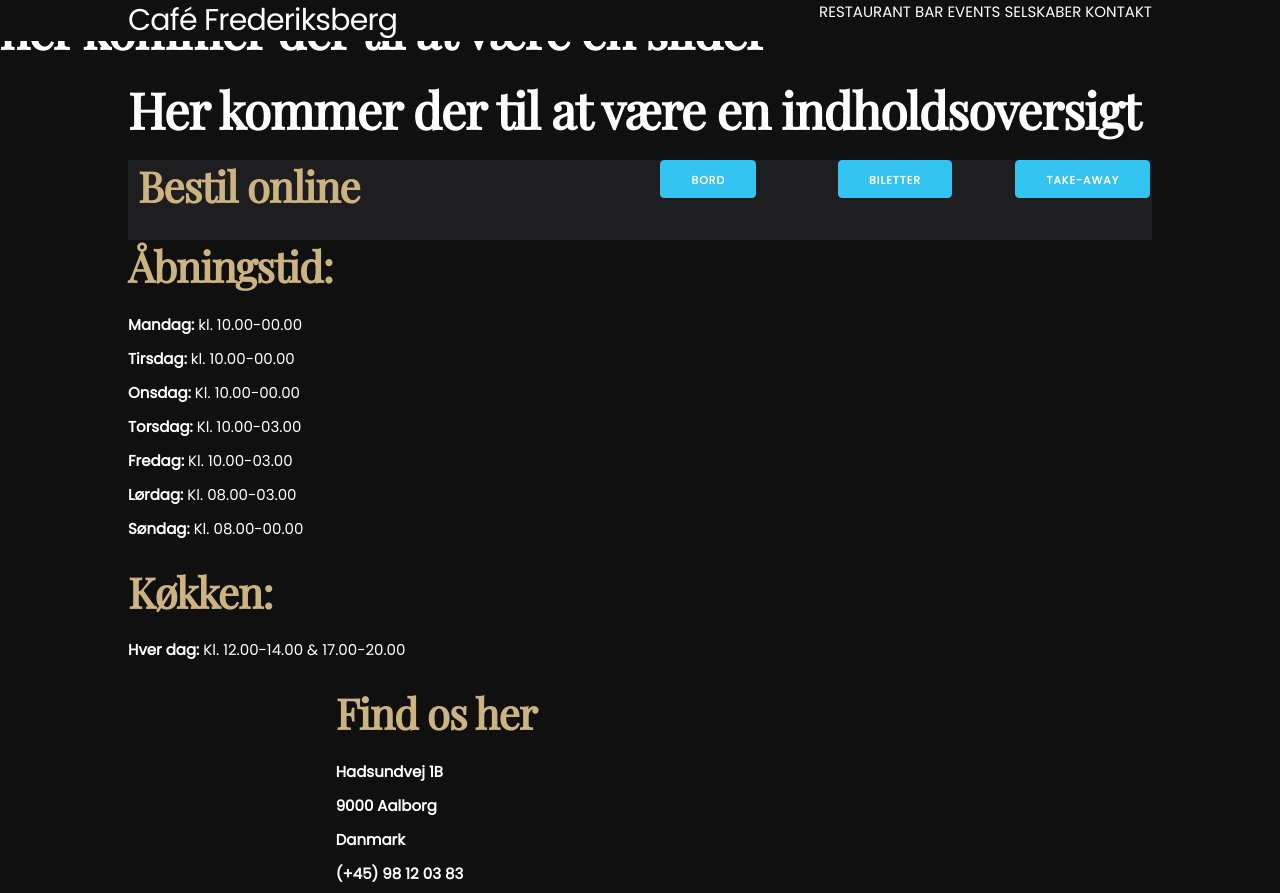
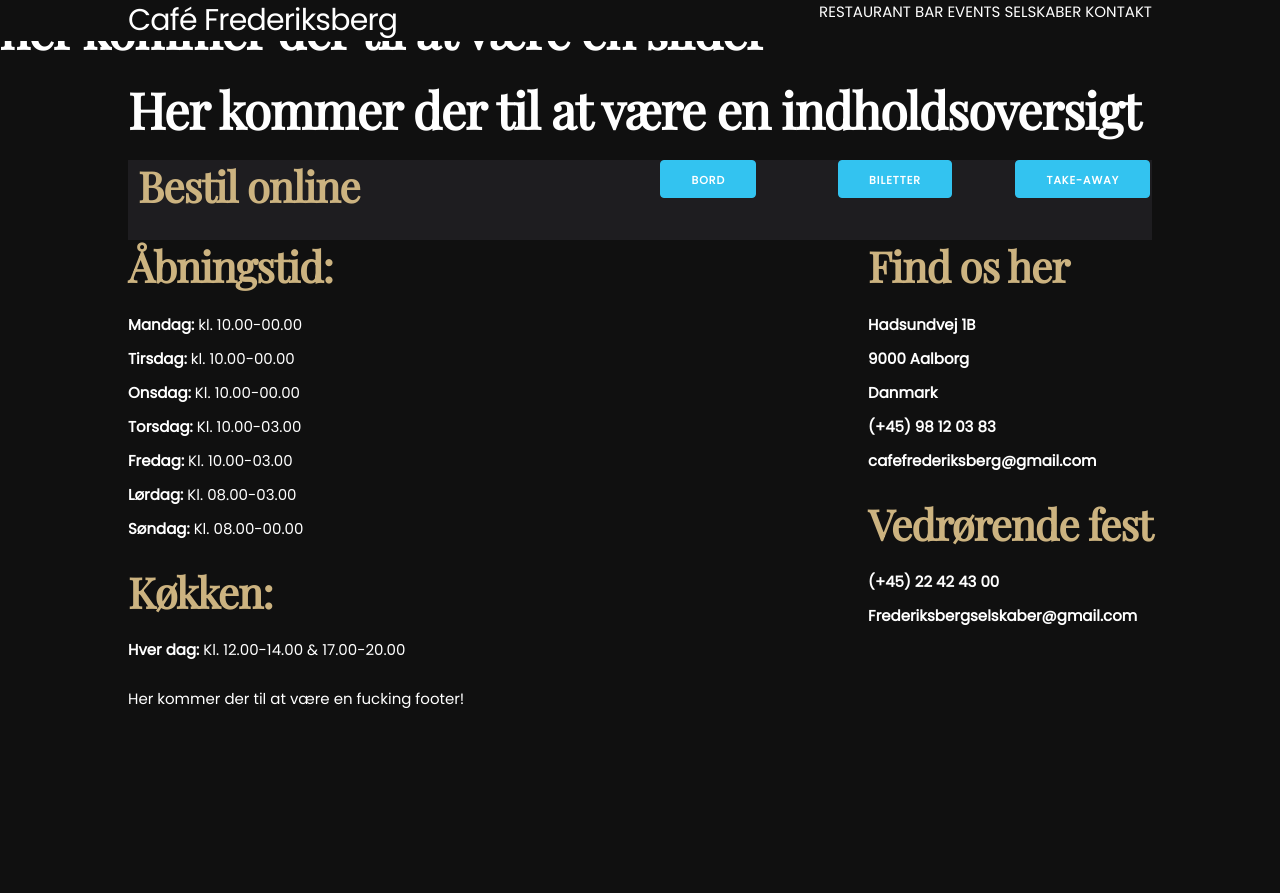
Before and after one commit to simoneliasen/cafefrederiksberg, a PHP site: page /pages/kontakt.php in a window 1280 px wide. Shown: the top 893 px of the page. After the commit the page ends 708 px from the top, so only its background shows below. Run offline with PHP 8.4, Linux system fonts and the light colour scheme.

Commit message:
Kontaktinfo opdateret

```diff
--- a/pages/kontakt.php
+++ b/pages/kontakt.php
@@ -73,7 +73,9 @@
               <h2>Køkken:</h2>
               <ul class="opening_times">
                 <li><strong>Hver dag:</strong>  Kl. 12.00-14.00 & 17.00-20.00</li>
+              </div>
             </div>
+            <div class="six columns">
               <div class="kontaktinfo_float_right">
                 <h2>Find os her</h2>
                   <ul class="opening_times">
@@ -89,7 +91,7 @@
                   <li><strong>Frederiksbergselskaber@gmail.com</strong></li>
                 </ul>
               </div>
-          </div>
+            </div>
         </div>
       </div>
     </div>
```
